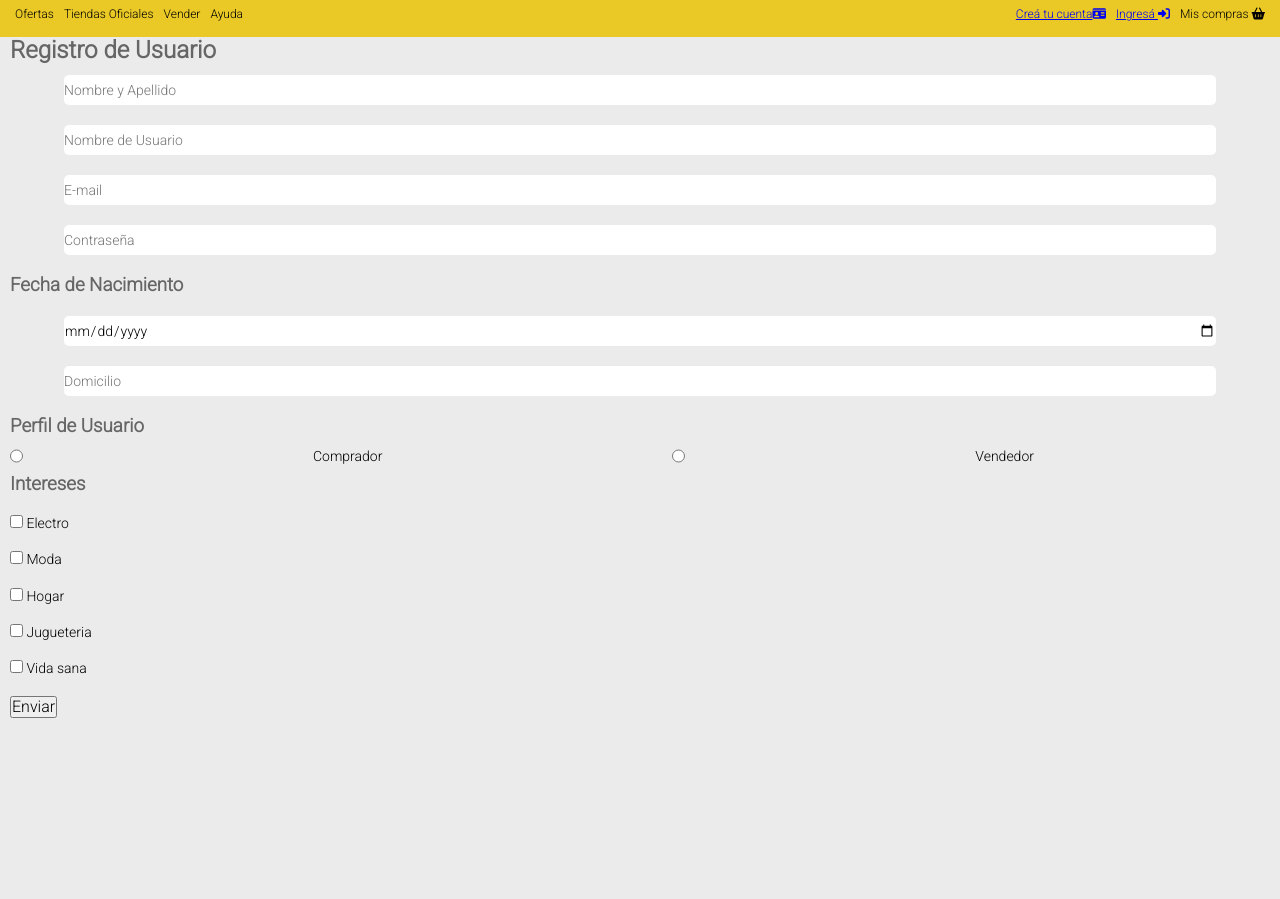
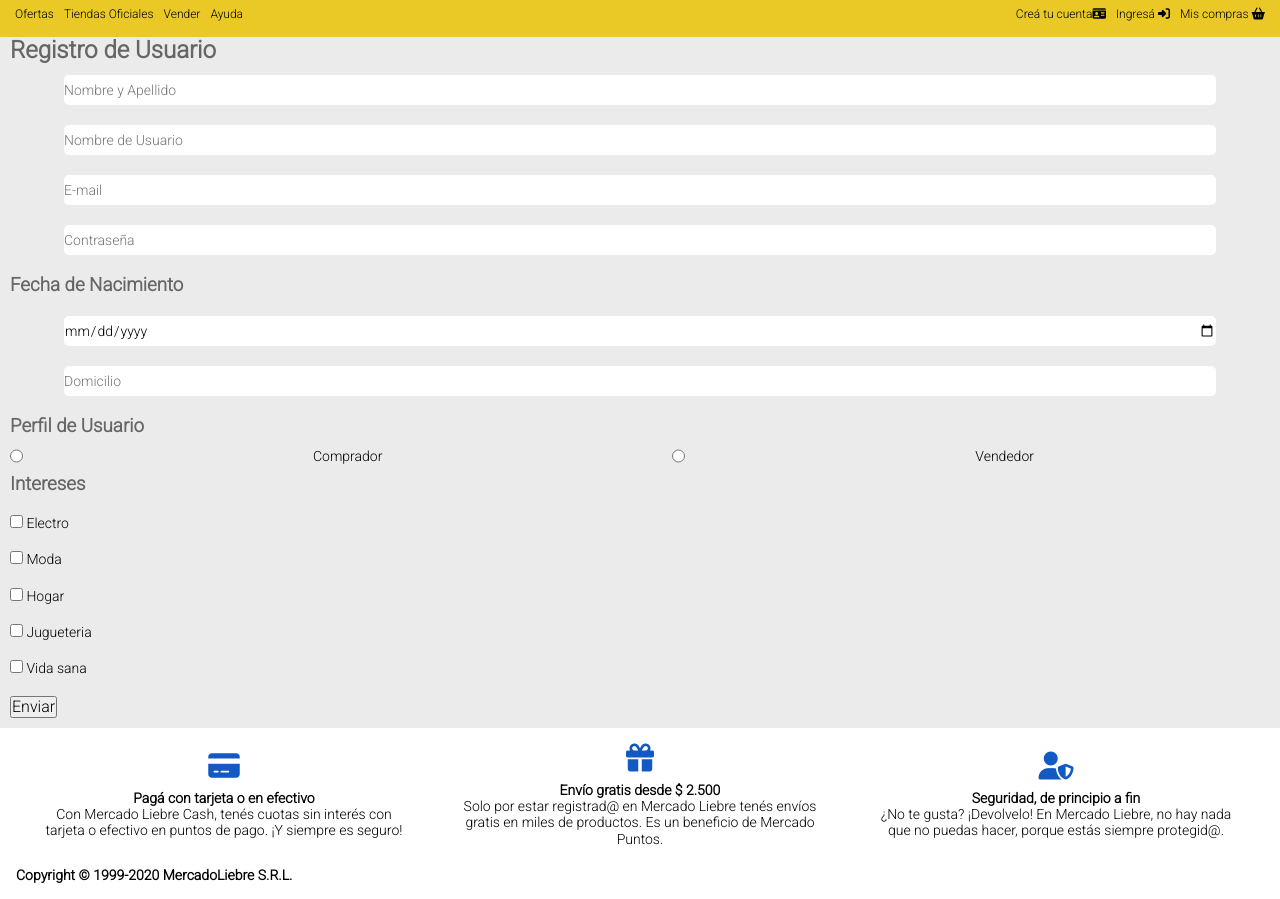
Before and after one commit to yessicamgg/mercado-liebre, a website: page views/register.html in a window 1280 px wide. Shown: the part 85-984 px from the top of the page. Before the commit the page ends 813 px from the top, so only its background shows below. Drawn offline with Linux system fonts and the light colour scheme; files that its build step writes are made by us from their sources.

Commit message:
[ADD] mi primer commit mercado liebre

```diff
--- a/public/css/styles.css
+++ b/public/css/styles.css
@@ -18,6 +18,11 @@
 body {
     font-family: 'Roboto', sans-serif;
     background-color: var(--GrisClaro);
+}
+
+a {
+    text-decoration: none;
+    color: black;
 }
 
 nav {
@@ -131,6 +136,9 @@ img {
     display: none;
 }
 
+.articulo:hover .descripcion{
+    display: block;
+}
 
 .producto__informacion {
     border-top: 1px solid #ebebeb;
@@ -252,6 +260,20 @@ footer {
         transform: rotate(-90deg);
     }
 
+    footer{
+        display: flex;
+        flex-wrap: wrap;
+    }
+
+    .pie{
+        margin: auto;
+        width: 30%;
+    }
+
+    .derechos{
+        margin-top: 20px;
+        width: 100%;
+    }
     .encabezado{
         /*border: dotted 2px olivedrab;*/
         display: flex;
--- a/views/register.html
+++ b/views/register.html
@@ -34,8 +34,8 @@
                 </ul>
 
                 <ul class="login-bar">
-                    <li><a href="http://localhost:3050/register"> Creá tu cuenta<i class="fa-solid fa-id-card"></i></a></li>
-                    <li><a href="http://localhost:3050/login">Ingresá <i class="fa-solid fa-right-to-bracket"></i></a></li>
+                    <li><a href="/register"> Creá tu cuenta<i class="fa-solid fa-id-card"></i></a></li>
+                    <li><a href="/login">Ingresá <i class="fa-solid fa-right-to-bracket"></i></a></li>
                     <li><a href="#"></a>Mis compras <i class="fa-solid fa-basket-shopping"></i></li>
                 </ul>
         </div>
@@ -119,7 +119,26 @@
             <p class="boton">
             <input type="submit" value="Enviar">
             </p>
-
     </form>
+    <footer>
+        <div class="pie">
+            <i class="fa-solid fa-credit-card" id="icono-footer"></i>
+            <h4>Pagá con tarjeta o en efectivo</h4>
+            <p>Con Mercado Liebre Cash, tenés cuotas sin interés con tarjeta o efectivo en puntos de pago. ¡Y siempre es seguro!</p>
+        </div>
+        <div class="pie">
+            <i class="fa-solid fa-gift" id="icono-footer"></i>
+            <h4>Envío gratis desde $ 2.500</h4>
+            <p>Solo por estar registrad@ en Mercado Liebre tenés envíos gratis en miles de productos. Es un beneficio de Mercado Puntos.</p>
+        </div>
+        <div class="pie">
+            <i class="fa-solid fa-user-shield" id="icono-footer"></i>
+            <h4>Seguridad, de principio a fin</h4>
+            <p>¿No te gusta? ¡Devolvelo! En Mercado Liebre, no hay nada que no puedas hacer, porque estás siempre protegid@.</p>
+        </div>
+        <div>
+            <h4 class="derechos">Copyright © 1999-2020 MercadoLiebre S.R.L.</h4>
+        </div>
+    </footer>
   </body>
 </html>
```
Also changed, not shown: views/home.html (+2 -2 lines), views/login.html (+6 -6 lines).
